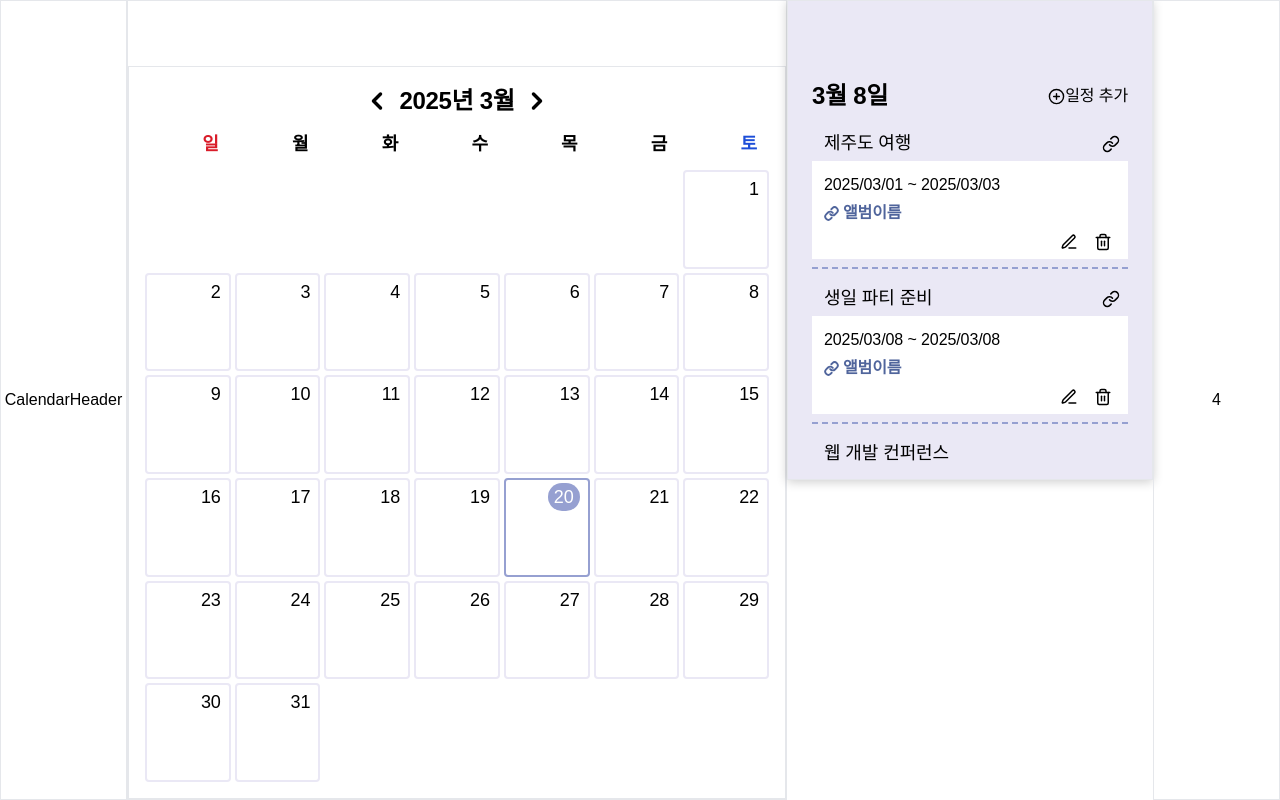
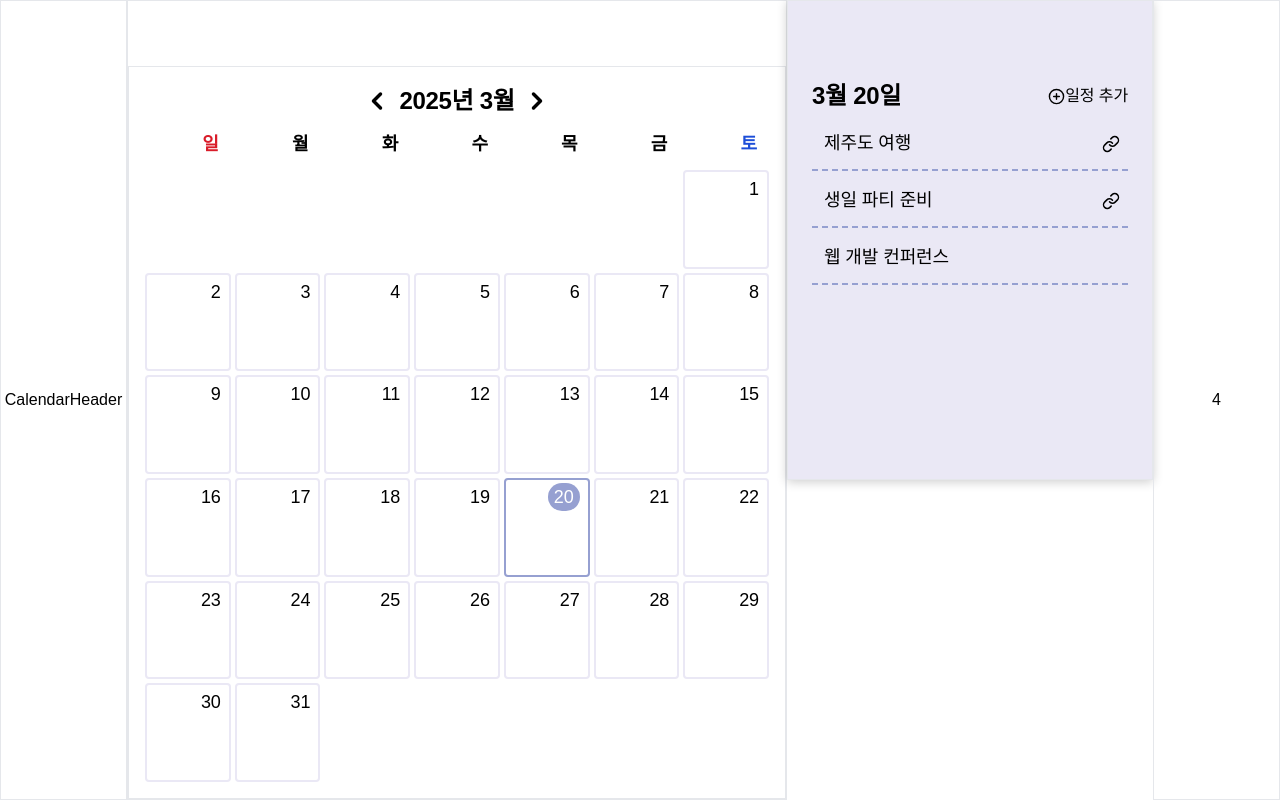
Before and after one commit to rmfosem613/MemoryBubble, a React (Vite) app in the folder FE/: page /calendar in a window 1280 px wide. Built offline with nearby package versions, Linux system fonts and the light colour scheme.

Commit message:
Feat: CalendarEvent 일정상세 토글 기능 S12P21D201-69

```diff
--- a/FE/src/components/calendar/CalendarEvent.tsx
+++ b/FE/src/components/calendar/CalendarEvent.tsx
@@ -1,9 +1,10 @@
-import React from 'react';
+import React, { useState } from 'react';
 import { CirclePlus, Link, Trash2, PenLine } from 'lucide-react';
+import { useCalendarStore } from '@/stores/useCalendarStore';
 
 function CalendarEventRender() {
-  // 임시 날짜 설정
-  const selectDate = new Date('2025-03-08');
+  const { selectDate } = useCalendarStore();
+  const [openEvents, setOpenEvents] = useState<Record<number, boolean>>({});
 
   // 임시 이벤트 데이터
   const events = [
@@ -30,6 +31,13 @@ function CalendarEventRender() {
     },
   ];
 
+  const toggleEvent = (scheduleId: number) => {
+    setOpenEvents((prev) => ({
+      ...prev,
+      [scheduleId]: !prev[scheduleId],
+    }));
+  };
+
   return (
     <div className="w-full h-full px-6 py-3 flex flex-col space-y-3">
       {/* -- 일정 헤더 -- */}
@@ -50,15 +58,17 @@ function CalendarEventRender() {
         {events.map((event) => (
           <div key={event.scheduleId} className="mb-3">
             {/* 일정 */}
-            <div className="flex flex-col pb-2 border-b-2 border-dashed border-winter-200 cursor-pointer">
+            <div
+              className="flex flex-col pb-2 border-b-2 border-dashed border-winter-200 cursor-pointer"
+              onClick={() => toggleEvent(event.scheduleId)}>
               <div className="px-2 flex justify-between items-center">
                 <p className="p-1 text-h5-lg font-p-500">
                   {event.scheduleContent}
                 </p>
                 {event.albumId ? <Link size={18} strokeWidth={2} /> : ''}
               </div>
-
               {/* 일정상세 */}
+              {openEvents[event.scheduleId] && (
                 <div className="flex flex-col space-y-1 p-3 pb-1 bg-white text-subtitle-1-lg font-p-500">
                   <p>
                     {event.startDate.replace(/-/g, '/')} ~{' '}
@@ -69,7 +79,6 @@ function CalendarEventRender() {
                     <Link size={15} strokeWidth={event.albumId ? 3 : 2} />
                     <p>{event.albumId ? '앨범이름' : '앨범 연결'}</p>
                   </div>
-
                   <div className="flex justify-end space-x-2">
                     <button className="p-1 rounded-full hover:bg-winter-100">
                       <PenLine size={18} />
@@ -79,6 +88,7 @@ function CalendarEventRender() {
                     </button>
                   </div>
                 </div>
+              )}
             </div>
           </div>
         ))}
```
Lines whose indentation alone changed are shown as unchanged.
